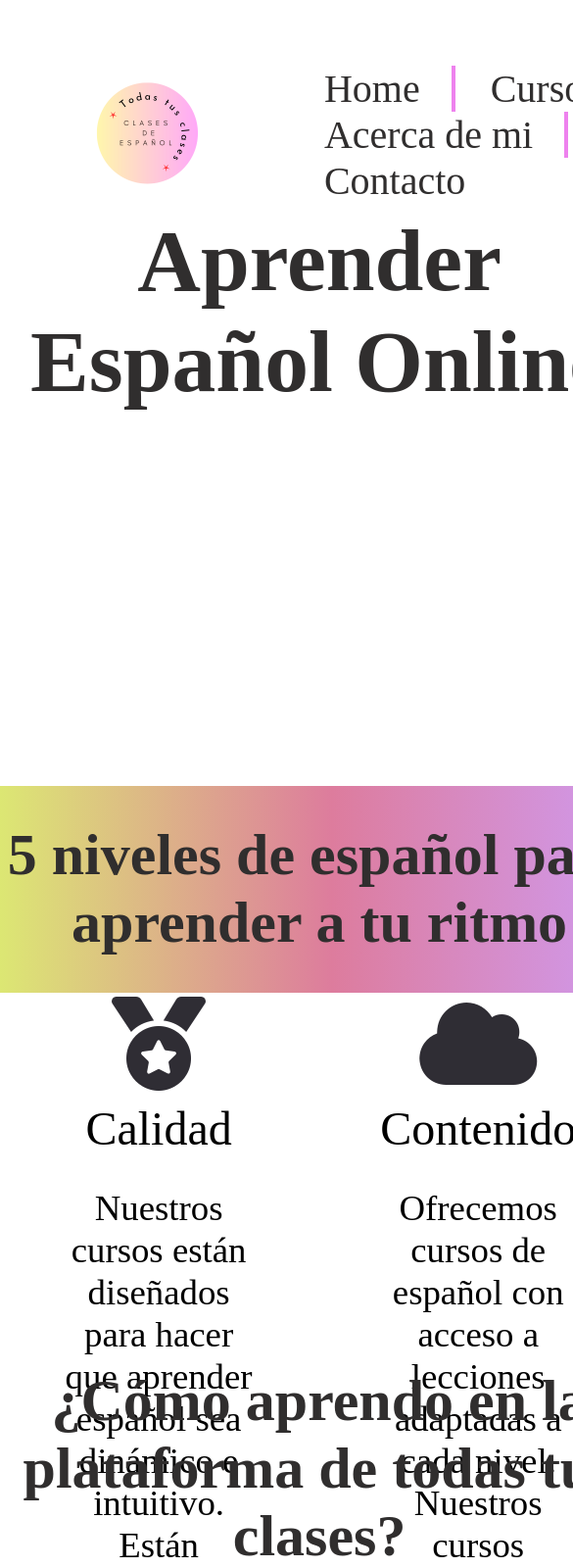
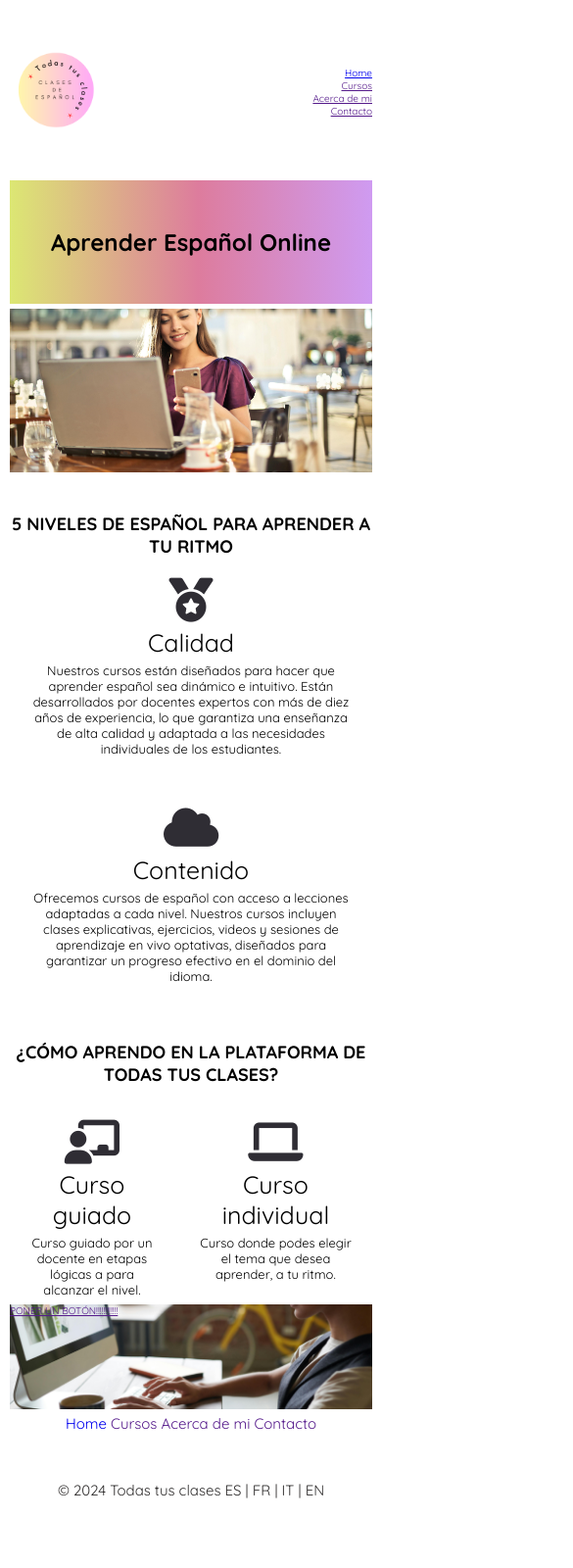
Before and after one commit to veronicamfalconi/root, a plain HTML site: page index.html in a window 390 px wide. Shown: the top 1600 px of the page at 98% size, 585 px wide, since content can reach past the window. Drawn offline with Linux system fonts and the light colour scheme.

Commit message:
mobile responsive

```diff
--- a/index.html
+++ b/index.html
@@ -1,15 +1,17 @@
 <!DOCTYPE html>
 <html lang="es">
-
+<!-- Inicio del head -->
 <head>
     <meta charset="UTF-8">
+    <meta http-equiv="X-UA-Compatible" content="IE=edge" />
     <meta name="viewport" content="width=device-width, initial-scale=1.0">
     <title>Todas tus clases</title>
     <link rel="stylesheet" href="style.css">
     <script src="https://kit.fontawesome.com/1e3d4ac892.js" crossorigin="anonymous"></script>
 </head>
-
+<!-- Inicio del body -->
 <body>
+    <!-- Grids -->
     <div id="grilla">
         <header>
             <div class="logo">
@@ -26,7 +28,6 @@
                 </ul>
             </main>
         </header>
-
         <div class="titulo">
             <h1>Aprender Español Online</h1>
         </div>
@@ -86,18 +87,30 @@
         </div>
 
         <footer>
-            <main>
+            <div class="mainFooter">
                 <ul>
                     <li><a href="./index.html">Home</a></li>
                     <li><a href="">Cursos</a></li>
                     <li><a href="">Acerca de mi</a></li>
                     <li class="noBorder"><a href="">Contacto</a></li>
                 </ul>
-            </main>
-            <p>© 2024 Todas tus clases    ES |  FR  |  IT  |  EN</p>
+            </div>
+            <div class="textoFinal">
+                <p>© 2024 Todas tus clases ES | FR | IT | EN</p>
+            </div>
+
         </footer>
     </div>
-
+    <!-- fin de Grids -->
+    <!-- <script src="https://code.jquery.com/jquery-3.2.1.slim.min.js"
+        integrity="sha384-KJ3o2DKtIkvYIK3UENzmM7KCkRr/rE9/Qpg6aAZGJwFDMVNA/GpGFF93hXpG5KkN" crossorigin="anonymous">
+    </script>
+    <script src="https://cdn.jsdelivr.net/npm/popper.js@1.12.9/dist/umd/popper.min.js"
+        integrity="sha384-ApNbgh9B+Y1QKtv3Rn7W3mgPxhU9K/ScQsAP7hUibX39j7fakFPskvXusvfa0b4Q" crossorigin="anonymous">
+    </script>
+    <script src="https://cdn.jsdelivr.net/npm/bootstrap@4.0.0/dist/js/bootstrap.min.js"
+        integrity="sha384-JZR6Spejh4U02d8jOt6vLEHfe/JQGiRRSQQxSfFWpi1MquVdAyjUar5+76PVCmYl" crossorigin="anonymous">
+    </script> -->
 </body>
 
 </html>
--- a/style.css
+++ b/style.css
@@ -1,23 +1,13 @@
 @import url("https://fonts.googleapis.com/css2?family=Quicksand:wght@300..700&display=swap");
-
 
 * {
     margin: 0;
     padding: 0;
 }
 
-@media (min-width: 400px)
-
-    {
-        *{
-            margin: 0;
-            padding: 0;
-        }
-
 html {
+    font-family: "Quicksand", sans-serif;
     font-size: 10px;
-        font-family: "Quicksand", sans-serif;
-
 }
 
 #grilla {
@@ -33,98 +23,103 @@
         "cursoguiado cursoindividual"
         "imagenbutton imagenbutton"
         "footer footer";
-        height: 100vh;
-        grid-template-rows: 25vh 25vh 45vh 25vh 45vh 25vh 30vh 55vh 25vh;
+    grid-template-rows: 8.84% 6.63% 10.06% 3.53% 11.87% 11.38% 4.95% 9.90% 5.63% 4.53%;
+    /* grid-template-rows: 20vh 15vh 25vh 8vh 28vh 25vh 10vh 22vh 15vh 8vh; */
+    gap: 0.5rem;
+    padding: 1rem;
+    align-items: center;
+    height: 226vh;
 }
 
+/* estilo del header */
 header {
     grid-area: header;
     background-color: white;
     display: flex;
-        padding-top: 4rem;
-
+    flex-direction: row;
+    justify-content: space-between;
+    align-items: center;
+    width: 100%;
 }
 
-    header .logo {
+.logo {
+    width: 50%;
     display: flex;
-        flex-direction: row;
-        align-items: center;
-        justify-content: center;
-        width: 55%;
+    height: auto;
 }
 
-    header .logo a {
-        display: flex;
-        justify-content: center;
+.logo a {
+    height: 100%;
 }
 
-    header .logo img {
-        width: 42%;
+.logo img {
+    width: 50%;
 }
 
-    header main {
-        width: 65%;
+main {
     display: flex;
-        align-items: center;
-        justify-content: center;
+    justify-content: flex-end;
+    width: 50%;
 }
 
-    header main ul,
-    footer main ul {
-        display: inline-block;
+main ul li {
+    display: flex;
+    justify-content: flex-end;
 }
 
-    header main ul li,
-    footer main ul li {
-        display: inline-block;
-        font-size: 2.5rem;
-        padding-inline-start: 2rem;
-        padding-inline-end: 2rem;
-        border-right-width: 0.3rem;
-        border-right-style: solid;
-        border-right-color: violet;
-    }
-
-    header main ul li a,
-    footer main ul li a {
-        text-decoration: none;
-        color: rgb(48, 46, 46);
-    }
-
-    .noBorder {
-        border-right: none !important;
-    }
+/* estilo del titulo */
 
 .titulo {
+    display: grid;
     grid-area: titulo;
-        align-content: center;
+    background: linear-gradient(90deg, rgba(220, 231, 115, 1) 0%, rgba(221, 124, 157, 1) 52%, rgba(207, 155, 241, 1) 100%);
+    font-size: 1.2rem;
     text-align: center;
-        font-size: 2.8rem;
-        color: rgb(48, 46, 46);
-
+    align-items: center;
+    height: 100%;
 }
 
 .inicio {
     grid-area: imagen;
+    padding: 0;
     background-image: url(./imagenes/pexels-olly-826349.jpg);
-        background-size: 200rem;
+    background-size: 100%;
     background-repeat: no-repeat;
-        background-size: cover;
-        background-position: 0rem -40rem;
-        background-blend-mode: multiply;
+    background-position: center;
+    background-position-y: -8rem;
+    height: 100%;
 }
 
 .titulo1 {
     grid-area: titulo1;
-
+    display: grid;
+    text-align: center;
+    align-items: center;
+    font-size: 1.2rem;
+    height: 100%;
+    text-transform: uppercase;
 }
 
-    .titulo1,
+.texto1 {
+    grid-area: calidad;
+}
+
+.texto2 {
+    grid-area: contenido;
+}
+
 .texto3 {
-        align-content: center;
+    grid-area: pregunta;
+    display: grid;
     text-align: center;
-        font-size: 2.5rem;
-        color: rgb(48, 46, 46);
+    align-items: center;
+    font-size: 1.2rem;
+    height: 100%;
+    text-transform: uppercase;
+}
+
+.texto4 {
+    grid-area: cursoguiado;
 
 }
 
@@ -132,42 +127,20 @@
 .texto2,
 .texto4,
 .texto5 {
-        grid-area: calidad;
     text-align: center;
-        font-size: 2.3rem;
-        padding-inline: 4rem;
+    font-size: 1.3rem;
+    padding-inline: 2rem;
+    height: 100%;
 }
 
 .pieDeFoto {
-        font-size: 3rem;
-        padding-bottom: 2rem;
+    font-size: 2.5rem;
+    padding-bottom: 0.5rem;
 }
 
 .icono {
-        font-size: 6rem;
+    font-size: 4.5rem;
     color: #2f2d34;
-    }
-
-    .texto2 {
-        grid-area: contenido;
-
-    }
-
-    .texto3 {
-        grid-area: pregunta;
-    }
-
-    .imagen {
-        grid-area: imagen1;
-        background-image: url(./imagenes/pexels-karolina-grabowska-5387260.jpg);
-        background-size: 75rem;
-        background-position: 0rem -15rem;
-        background-repeat: no-repeat;
-    }
-
-    .texto4 {
-        grid-area: cursoguiado;
-
 }
 
 .texto5 {
@@ -175,45 +148,54 @@
 }
 
 .boton {
+    display: grid;
     grid-area: imagenbutton;
     background-image: url(./imagenes/ultima\ foto.jpg);
     background-size: cover;
-        back
+    height: 100%;
 }
 
 footer {
+    display: grid;
     grid-area: footer;
-        font-size: 2.8rem;
+    font-size: 1.5rem;
     color: rgb(48, 46, 46);
+    justify-content: center;
+    align-content: space-between;
+    height: 100%;
+}
+
+footer .mainFooter {
     display: flex;
-        display: block;
-        align-items: center;
     justify-content: center;
 }
 
-    footer p {
+footer .mainFooter ul {
     display: flex;
-        align-items: center;
-        justify-content: center;
-        padding: 2rem;
+    display: inline-block;
+
 }
 
+footer .mainFooter ul li {
+    display: inline-block;
 
-    footer main {
-        display: flex;
-        align-items: center;
-        justify-content: center;
-        padding: 2rem;
-    }
 }
 
+footer .mainFooter ul li a {
+    text-decoration: none;
 
+}
 
+/* grid-breakpoints(
+  xs: 0,
+  sm: 576px,
+  md: 768px,
+  lg: 992px,
+  xl: 1200px,
+  xxl: 1400px */
 
+@media (min-width: 768px) {
 
-
-
-------
 
     html {
         font-size: 10px;
@@ -378,7 +360,6 @@ footer main ul li a {
         grid-area: imagenbutton;
         background-image: url(./imagenes/ultima\ foto.jpg);
         background-size: cover;
-    back
     }
 
     footer {
@@ -405,3 +386,5 @@ footer main {
         justify-content: center;
         padding: 2rem;
     }
+
+}
```
Lines whose indentation alone changed are shown as unchanged.
